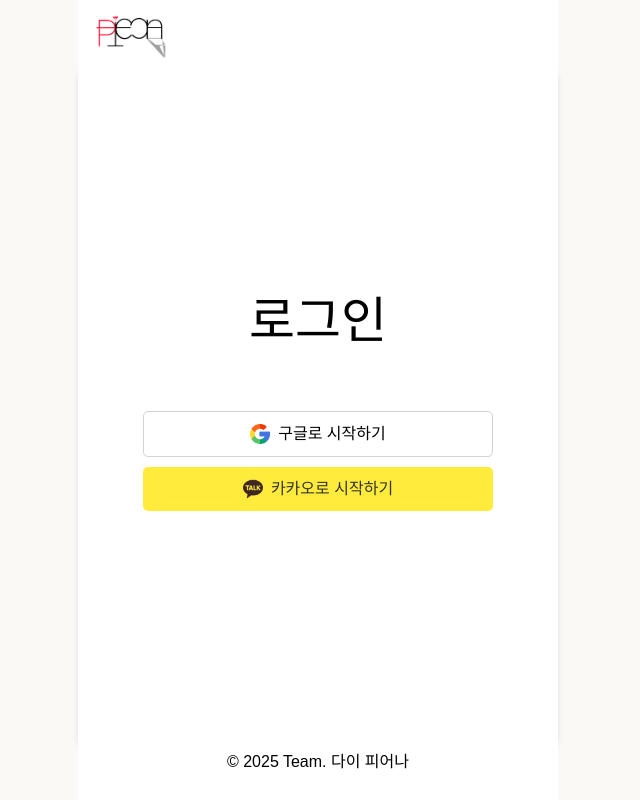
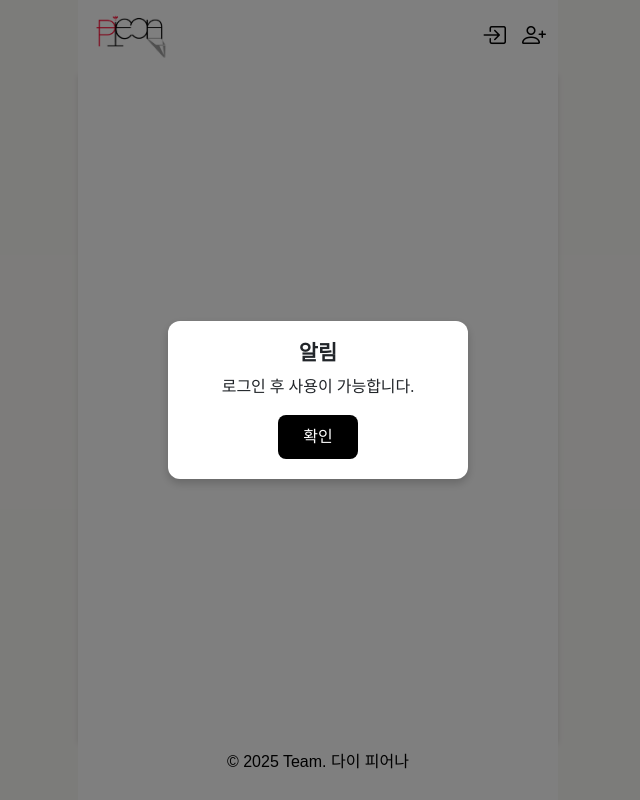
Before and after one commit to 2024-SMHRD-KDT-AI-4/TeamDie, a React (Create React App) app in the folder pieora/: page /cartpage in a window 1280 px wide. Before the commit this address led to /login. Shown: the whole page, without its empty margins (322-962 px from the left). Built offline with nearby package versions, Linux system fonts and the light colour scheme; no server answers; a web font is replaced by a local one.

Commit message:
은주 수정

```diff
--- a/pieora/public/index.html
+++ b/pieora/public/index.html
@@ -36,6 +36,7 @@
 <body>
   <noscript>You need to enable JavaScript to run this app.</noscript>
   <div id="root"></div>
+
   <!--
       This HTML file is a template.
       If you open it directly in the browser, you will see an empty page.
--- a/pieora/src/components/ProtectedRoute.jsx
+++ b/pieora/src/components/ProtectedRoute.jsx
@@ -1,20 +1,47 @@
-import { Navigate, Outlet } from "react-router-dom";
-import { useEffect, useState, useRef } from "react";
+import { Navigate, Outlet, useNavigate } from "react-router-dom";
+import { useEffect, useState } from "react";
+import styles from "./ProtectedRoute.module.css"; // ✅ CSS 모듈 가져오기
 
 const ProtectedRoute = () => {
   const [isAuthenticated, setIsAuthenticated] = useState(!!localStorage.getItem("token"));
-  const alertShown = useRef(false); // ✅ alert가 이미 실행되었는지 체크하는 ref
+  const [showModal, setShowModal] = useState(false);
+  const navigate = useNavigate();
 
   useEffect(() => {
     console.log("ProtectedRoute 렌더링됨");
-    if (!isAuthenticated && !alertShown.current) {
-      alert("로그인 후 사용이 가능합니다.");
-      alertShown.current = true; // ✅ alert가 한 번만 실행되도록 설정
+    if (!isAuthenticated) {
+      setShowModal(true); // 🚀 모달 표시
     }
   }, [isAuthenticated]);
 
+  const handleClose = () => {
+    setShowModal(false);
+    navigate("/login"); // ✅ 로그인 페이지로 이동
+  };
+
   if (!isAuthenticated) {
-    return <Navigate to="/login" replace />;
+    return (
+      <>
+        {/* 로그인 필요 모달 */}
+        {showModal && (
+          <div className={styles.overlay}>
+            <div className={styles.modal}>
+              <div className={styles.modalHeader}>
+                <h3>알림</h3>
+              </div>
+              <div className={styles.modalBody}>
+                <p>로그인 후 사용이 가능합니다.</p>
+              </div>
+              <div className={styles.modalFooter}>
+                <button className={styles.button} onClick={handleClose}>
+                  확인
+                </button>
+              </div>
+            </div>
+          </div>
+        )}
+      </>
+    );
   }
 
   return <Outlet />;
--- /dev/null
+++ b/pieora/src/components/ProtectedRoute.module.css
@@ -0,0 +1,52 @@
+/* 모달 배경 (반투명) */
+.overlay {
+    position: fixed;
+    top: 0;
+    left: 0;
+    width: 100vw;
+    height: 100vh;
+    background: rgba(0, 0, 0, 0.5);
+    display: flex;
+    align-items: center;
+    justify-content: center;
+    z-index: 999;
+  }
+
+  /* 모달 컨테이너 */
+  .modal {
+    background: white;
+    padding: 20px;
+    border-radius: 12px;
+    box-shadow: 0 4px 10px rgba(0, 0, 0, 0.2);
+    text-align: center;
+    width: 300px;
+    z-index: 1000;
+  }
+
+  /* 모달 헤더 */
+  .modalHeader h3 {
+    font-size: 1.3rem;
+    font-weight: bold;
+    margin-bottom: 10px;
+  }
+
+  /* 모달 본문 */
+  .modalBody {
+    margin-bottom: 15px;
+  }
+
+  /* 모달 버튼 */
+  .button {
+    background: black;
+    color: white;
+    border: none;
+    padding: 10px 15px;
+    font-size: 1rem;
+    border-radius: 8px;
+    cursor: pointer;
+    width: 80px;
+  }
+
+  .button:hover {
+    background: #fa2727;
+  }
--- a/pieora/src/pages/SurveyPage.jsx
+++ b/pieora/src/pages/SurveyPage.jsx
@@ -1,20 +1,23 @@
 import React, { useState, useEffect } from "react";
 import { useNavigate } from "react-router-dom";
 import axios from "axios";
+import styles from "./SurveyPage.module.css"; // ✅ CSS 모듈 적용
 
 const SurveyPage = () => {
   const [questions, setQuestions] = useState([]);
   const [currentIndex, setCurrentIndex] = useState(0);
   const [email, setEmail] = useState("");
   const [isLoading, setIsLoading] = useState(false);
-  const [errorMessage, setErrorMessage] = useState(""); // ✅ 에러 메시지 상태 추가
+  const [modalMessage, setModalMessage] = useState("");
+  const [showModal, setShowModal] = useState(false);
   const navigate = useNavigate();
 
   useEffect(() => {
     const token = localStorage.getItem("token");
 
     if (!token) {
-      setErrorMessage("로그인이 필요합니다. 로그인 페이지로 이동합니다.");
+      setModalMessage("로그인이 필요합니다. 로그인 페이지로 이동합니다.");
+      setShowModal(true);
       setTimeout(() => navigate("/login"), 2000);
       return;
     }
@@ -32,7 +35,8 @@ const SurveyPage = () => {
         }
       } catch (error) {
         console.error("❌ 사용자 정보 불러오기 실패:", error);
-        setErrorMessage("사용자 정보를 불러오는 데 실패했습니다. 다시 로그인해주세요.");
+        setModalMessage("사용자 정보를 불러오는 데 실패했습니다. 다시 로그인해주세요.");
+        setShowModal(true);
         localStorage.removeItem("token");
         setTimeout(() => navigate("/login"), 2000);
       }
@@ -54,7 +58,8 @@ const SurveyPage = () => {
         setQuestions([...response.data.common_questions, ...response.data.custom_questions]);
       } catch (error) {
         console.error("❌ 설문 데이터를 불러오는 중 오류 발생:", error);
-        setErrorMessage("설문 데이터를 불러오는 데 실패했습니다. 다시 시도해주세요.");
+        setModalMessage("설문 데이터를 불러오는 데 실패했습니다. 다시 시도해주세요.");
+        setShowModal(true);
       } finally {
         setIsLoading(false);
       }
@@ -78,66 +83,51 @@ const SurveyPage = () => {
       console.log(`✅ 응답 저장: ${answer}`);
     } catch (error) {
       console.error("❌ 답변 저장 오류:", error);
-      setErrorMessage("답변 저장에 실패했습니다. 다시 시도해주세요.");
+      setModalMessage("답변 저장에 실패했습니다. 다시 시도해주세요.");
+      setShowModal(true);
       return;
     }
 
     if (currentIndex < questions.length - 1) {
       setCurrentIndex(currentIndex + 1);
     } else {
-      alert("설문이 완료되었습니다!");
-      navigate("/mypage");
+      setModalMessage("설문이 완료되었습니다! 결과페이지로 이동합니다.");
+      setShowModal(true);
+      setTimeout(() => navigate("/result"));
     }
   };
 
+  const closeModal = () => setShowModal(false);
+
   return (
-    <div style={styles.container}>
+    <div className={styles.container}>
       <h2>맞춤형 설문</h2>
-      {errorMessage && <p style={styles.error}>{errorMessage}</p>} {/* ✅ 에러 메시지 표시 */}
       {isLoading ? (
         <p>설문 데이터를 가져오는 중...</p>
       ) : questions.length > 0 ? (
         <>
-          <p style={styles.question}>{questions[currentIndex].survey_content}</p>
-          <div style={styles.buttonContainer}>
-            <button onClick={() => handleAnswer(1)} style={styles.button}>O</button>
-            <button onClick={() => handleAnswer(0)} style={styles.button}>X</button>
+          <p className={styles.question}>{questions[currentIndex].survey_content}</p>
+          <div className={styles.buttonContainer}>
+            <button onClick={() => handleAnswer(1)} className={styles.button}>O</button>
+            <button onClick={() => handleAnswer(0)} className={styles.button}>X</button>
           </div>
         </>
       ) : (
         <p>설문 데이터가 없습니다.</p>
       )}
+
+      {/* 모달 표시 */}
+      {showModal && (
+        <div className={styles.overlay}>
+          <div className={styles.modal}>
+            <h3 className={styles.title}>알림</h3>
+            <p>{modalMessage}</p>
+            <button className={styles.modalButton} onClick={closeModal}>확인</button>
+          </div>
+        </div>
+      )}
     </div>
   );
 };
 
-const styles = {
-  container: {
-    textAlign: "center",
-    padding: "20px",
-  },
-  question: {
-    fontSize: "20px",
-    marginBottom: "20px",
-  },
-  buttonContainer: {
-    display: "flex",
-    justifyContent: "center",
-    gap: "20px",
-  },
-  button: {
-    padding: "10px 20px",
-    fontSize: "18px",
-    cursor: "pointer",
-    border: "none",
-    borderRadius: "5px",
-    backgroundColor: "#ff6b6b",
-    color: "#fff",
-  },
-  error: {
-    color: "red",
-    marginBottom: "20px",
-  },
-};
-
 export default SurveyPage;
--- /dev/null
+++ b/pieora/src/pages/SurveyPage.module.css
@@ -0,0 +1,81 @@
+/* 전체 컨테이너 */
+.container {
+    text-align: center;
+    padding: 20px;
+  }
+
+  /* 질문 텍스트 */
+  .question {
+    font-size: 20px;
+    margin-bottom: 20px;
+  }
+
+  /* 버튼 컨테이너 */
+  .buttonContainer {
+    display: flex;
+    justify-content: center;
+    gap: 20px;
+  }
+
+  /* 일반 버튼 스타일 (O/X 버튼) */
+  .button {
+    padding: 10px 20px;
+    font-size: 18px;
+    cursor: pointer;
+    border: none;
+    border-radius: 5px;
+    background-color: #ff6b6b; /* 빨간색 */
+    color: #fff;
+  }
+
+  .button:hover {
+    background-color: #e63946;
+  }
+
+  /* 모달 배경 */
+  .overlay {
+    position: fixed;
+    top: 0;
+    left: 0;
+    width: 100vw;
+    height: 100vh;
+    background: rgba(0, 0, 0, 0.5);
+    display: flex;
+    align-items: center;
+    justify-content: center;
+    z-index: 999;
+  }
+
+  /* 모달 컨테이너 */
+  .modal {
+    background: white;
+    padding: 20px;
+    border-radius: 12px;
+    box-shadow: 0 4px 10px rgba(0, 0, 0, 0.2);
+    text-align: center;
+    width: 300px;
+    z-index: 1000;
+  }
+
+  /* 모달 제목 */
+  .title {
+    font-size: 1.3rem;
+    font-weight: bold;
+    margin-bottom: 10px;
+  }
+
+  /* 모달 버튼 스타일 */
+  .modalButton {
+    background: black; /* 검은색 */
+    color: white;
+    border: none;
+    padding: 10px 15px;
+    font-size: 1rem;
+    border-radius: 8px;
+    cursor: pointer;
+    width: 80px;
+  }
+
+  .modalButton:hover {
+    background: #fa2727; /* 어두운 회색 */
+  }
--- a/pieora/src/pages/UploadHealthRecords.jsx
+++ b/pieora/src/pages/UploadHealthRecords.jsx
@@ -1,11 +1,15 @@
 import { useState, useEffect } from "react";
 import axios from "axios";
 import { useNavigate } from "react-router-dom";
+import styles from "./UploadHealthRecords.module.css"; // ✅ CSS 모듈 가져오기
 
 function UploadHealthRecords() {
   const [healthCheckFile, setHealthCheckFile] = useState(null);
   const [medicalRecordFile, setMedicalRecordFile] = useState(null);
   const [userEmail, setUserEmail] = useState("");
+  const [modalMessage, setModalMessage] = useState("");
+  const [showModal, setShowModal] = useState(false);
+  const [uploadSuccess, setUploadSuccess] = useState(false); // ✅ 업로드 성공 여부 상태 추가
   const navigate = useNavigate();
 
   useEffect(() => {
@@ -44,12 +48,14 @@ function UploadHealthRecords() {
 
   const handleUpload = async () => {
     if (!healthCheckFile || !medicalRecordFile) {
-      alert("XML 건강검진 파일과 PDF 검진 기록 파일을 모두 업로드하세요.");
+      setModalMessage("XML 건강검진 파일과 PDF 검진 기록 파일을 모두 업로드하세요.");
+      setShowModal(true);
       return;
     }
 
     if (!userEmail) {
-      alert("사용자 이메일 정보를 불러오지 못했습니다.");
+      setModalMessage("사용자 이메일 정보를 불러오지 못했습니다.");
+      setShowModal(true);
       return;
     }
 
@@ -62,20 +68,30 @@ function UploadHealthRecords() {
       const response = await axios.post("http://localhost:5020/upload", formData, {
         headers: { "Content-Type": "multipart/form-data" },
       });
-      alert(response.data.message);
-      navigate("/survey");
+
+      // ✅ 서버 응답이 성공적인 경우
+      setModalMessage(response.data.message);
+      setUploadSuccess(true); // ✅ 성공 여부 상태 업데이트
+      setShowModal(true);
     } catch (error) {
       console.error("파일 업로드 실패:", error);
-      alert("파일 업로드에 실패했습니다.");
+      setModalMessage("파일 업로드에 실패했습니다.");
+      setUploadSuccess(false);
+      setShowModal(true);
+    }
+  };
 
+  // ✅ 모달 닫힐 때 업로드 성공 시 /survey 페이지로 이동
+  const closeModal = () => {
+    setShowModal(false);
+    if (uploadSuccess) {
+      navigate("/survey");
     }
   };
 
   return (
     <div className="container mt-5">
       <h2 className="mb-4 text-center">건강검진 데이터 업로드</h2>
-
-      {/* <p className="text-center">사용자 이메일: {userEmail || "불러오는 중..."}</p> */}
 
       <div className="mb-3 text-center">
         <label className="form-label">건강검진 결과 파일 (XML)</label>
@@ -90,6 +106,17 @@ function UploadHealthRecords() {
       <div className="text-center">
         <button className="btn btn-primary" onClick={handleUpload}>분석 시작</button>
       </div>
+
+      {/* 모달 표시 */}
+      {showModal && (
+        <div className={styles.overlay}>
+          <div className={styles.modal}>
+            <h3 className={styles.title}>알림</h3>
+            <p>{modalMessage}</p>
+            <button className={styles.button} onClick={closeModal}>확인</button>
+          </div>
+        </div>
+      )}
     </div>
   );
 }
--- /dev/null
+++ b/pieora/src/pages/UploadHealthRecords.module.css
@@ -0,0 +1,47 @@
+/* 모달 배경 (반투명) */
+.overlay {
+    position: fixed;
+    top: 0;
+    left: 0;
+    width: 100vw;
+    height: 100vh;
+    background: rgba(0, 0, 0, 0.5);
+    display: flex;
+    align-items: center;
+    justify-content: center;
+    z-index: 999;
+  }
+
+  /* 모달 컨테이너 */
+  .modal {
+    background: white;
+    padding: 20px;
+    border-radius: 12px;
+    box-shadow: 0 4px 10px rgba(0, 0, 0, 0.2);
+    text-align: center;
+    width: 300px;
+    z-index: 1000;
+  }
+
+  /* 제목 스타일 */
+  .title {
+    font-size: 1.3rem;
+    font-weight: bold;
+    margin-bottom: 10px;
+  }
+
+  /* 버튼 */
+  .button {
+    background: black;
+    color: white;
+    border: none;
+    padding: 10px 15px;
+    font-size: 1rem;
+    border-radius: 8px;
+    cursor: pointer;
+    width: 80px;
+  }
+
+  .button:hover {
+    background: #fa2727;
+  }
```
